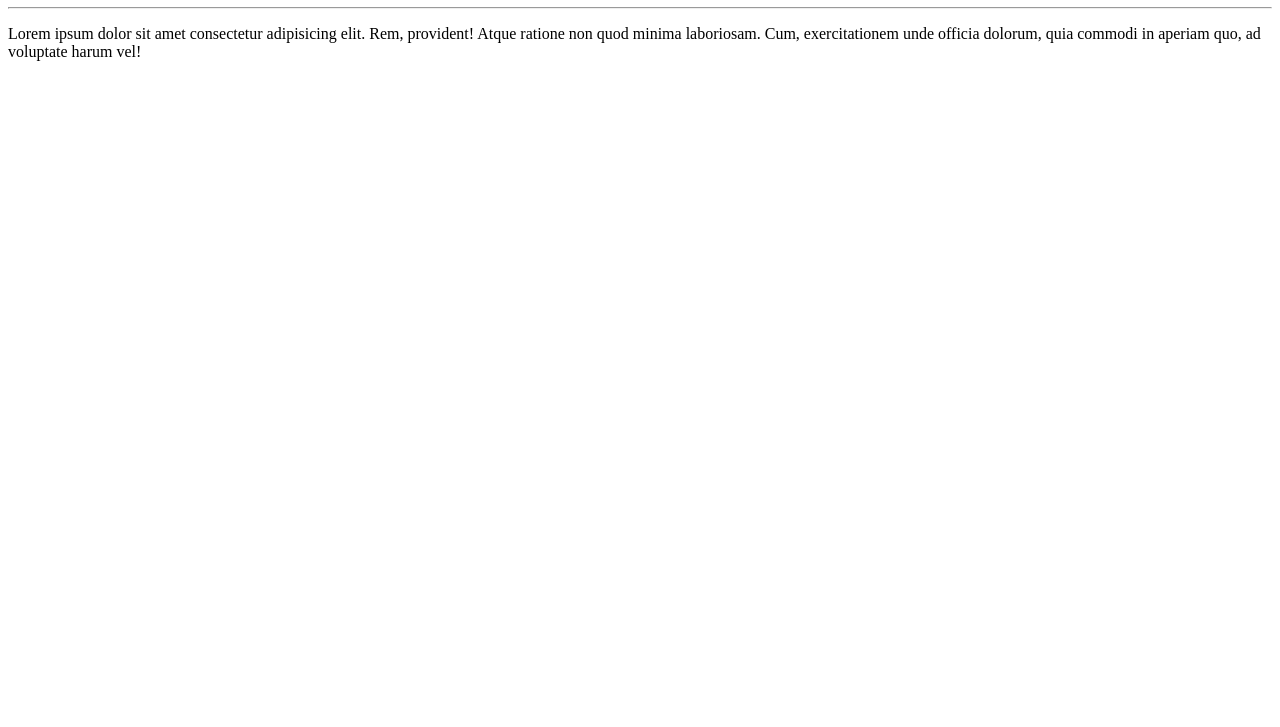
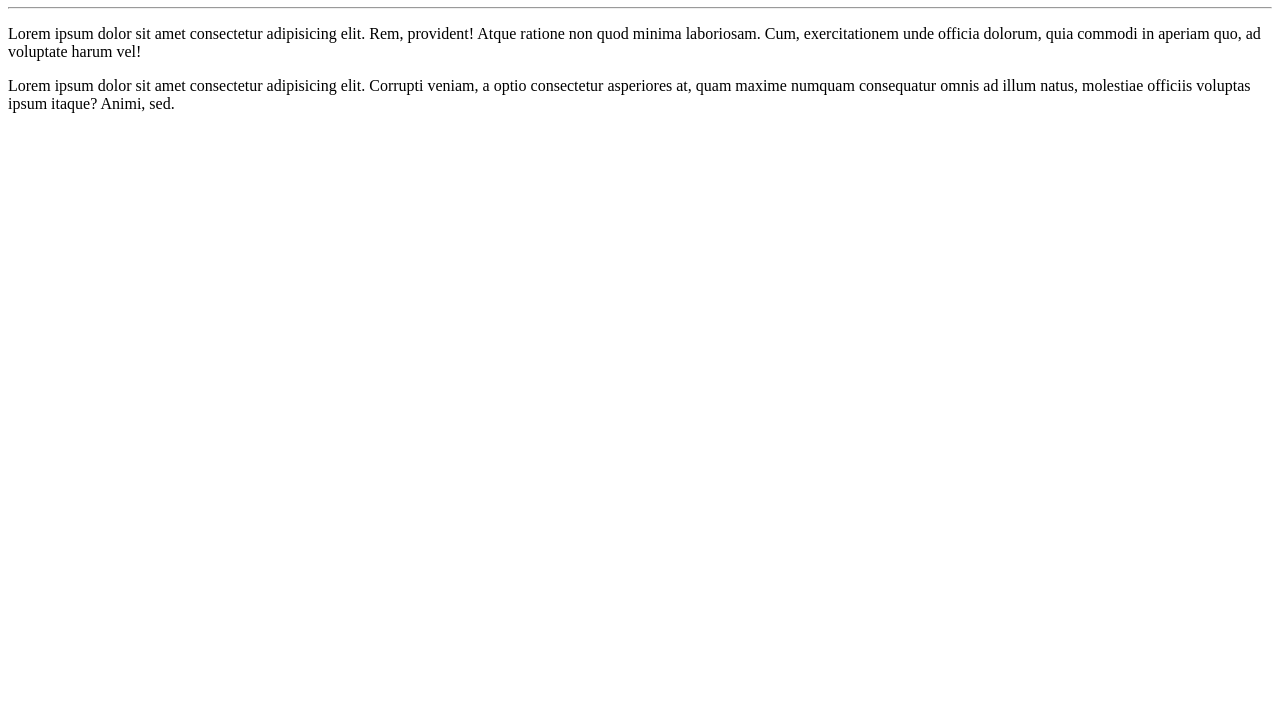
Before and after one commit to jsantosgonzaga/Ol---mundo, a plain HTML site: page site exemplo/index.html in a window 1280 px wide. Shown: the part 73-800 px from the top of the page. Drawn offline with Linux system fonts and the light colour scheme.

Commit message:
adicionei um paragrafo

```diff
--- a/site exemplo/index.html
+++ b/site exemplo/index.html
@@ -7,11 +7,12 @@
     <title>Document</title>
 </head>
 <body>
-       <h1>Olá Mundo</h1>
-       <hr>
+  <h1>Olá Mundo</h1>
+    <hr>
        <p>Lorem ipsum dolor sit amet consectetur adipisicing elit. Rem, provident! Atque ratione non quod minima laboriosam.
         Cum, exercitationem unde officia dolorum, quia commodi in aperiam quo, ad voluptate harum vel!</p>
-
+       <p>Lorem ipsum dolor sit amet consectetur adipisicing elit. Corrupti veniam, a optio consectetur asperiores at, quam maxime numquam consequatur omnis ad illum natus, molestiae officiis
+         voluptas ipsum itaque? Animi, sed.</p>
 
 
 
```
